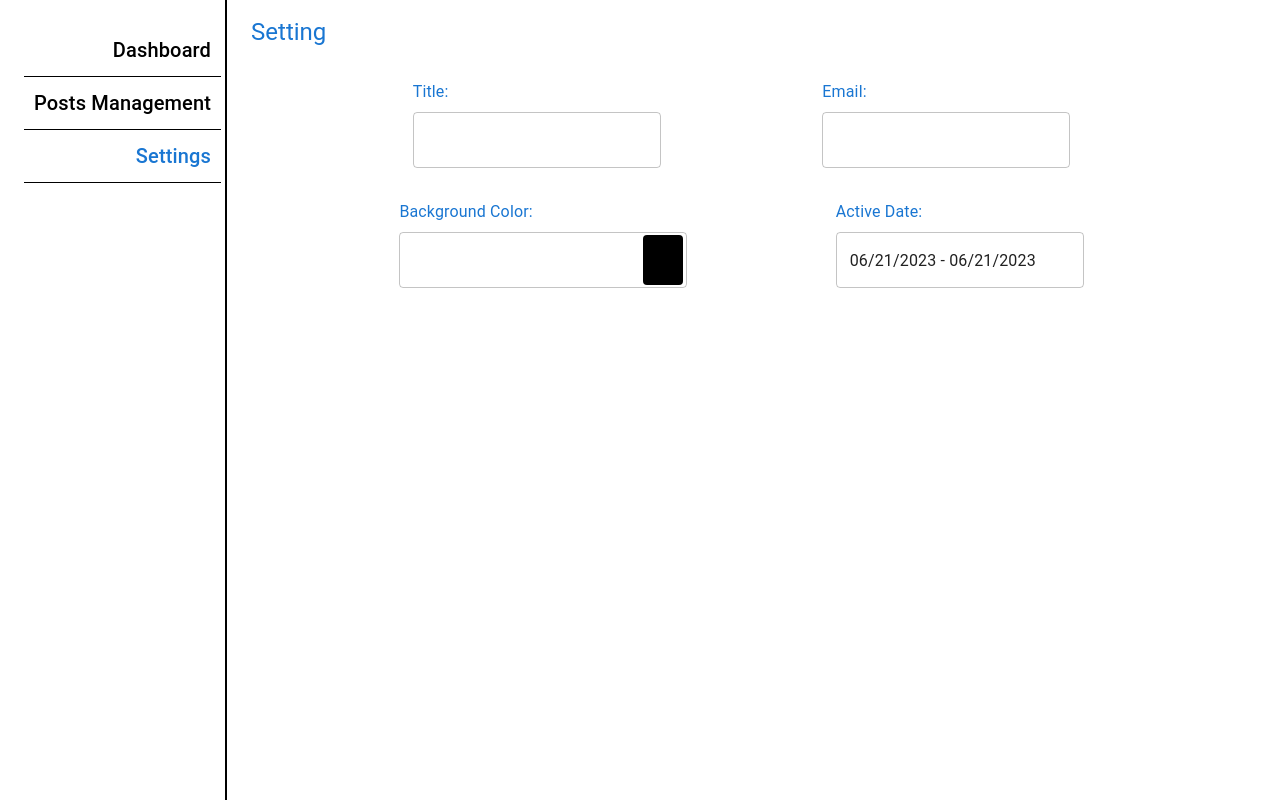
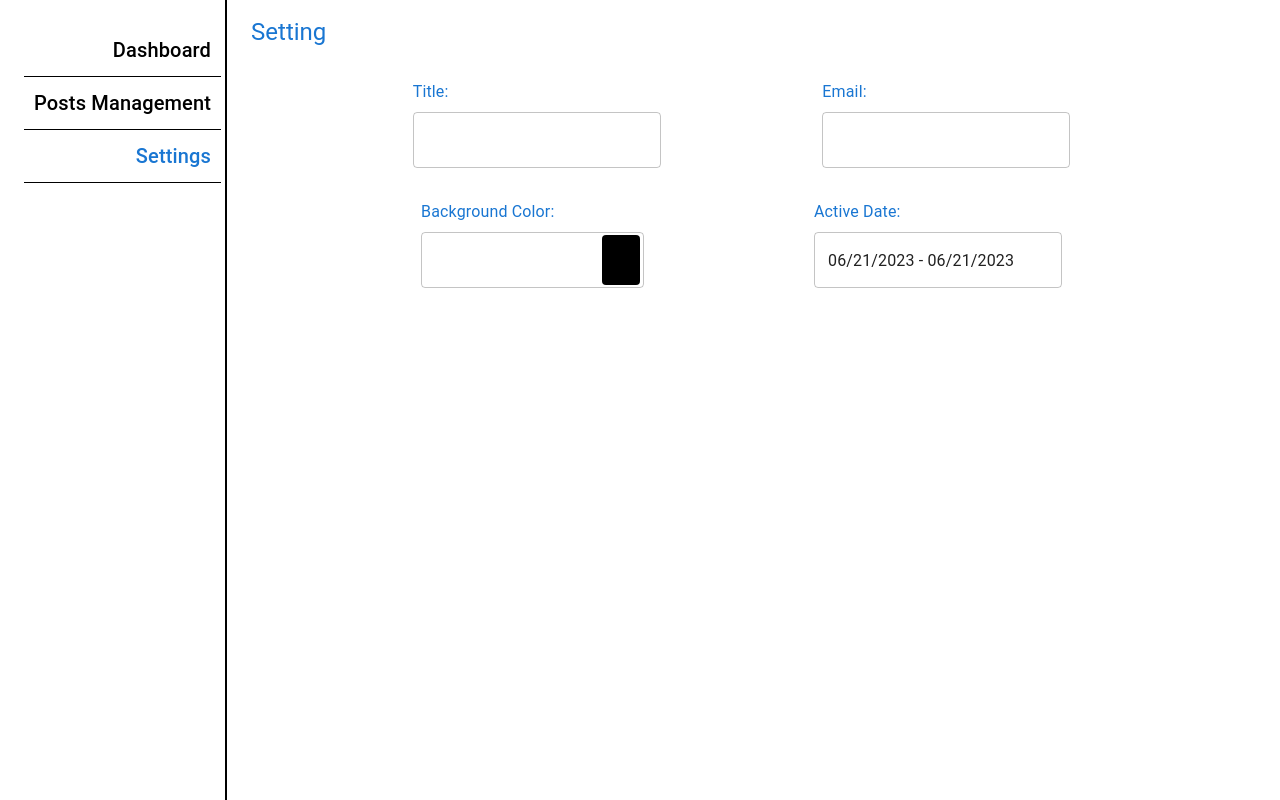
Before and after one commit to Tewwi/admin-tesing, a React (Create React App) app: page /settings in a window 1280 px wide. Built offline with nearby package versions, Linux system fonts and the light colour scheme.

Commit message:
update date range

```diff
--- /dev/null
+++ b/src/components/setting/FomrControl/DateRangeForm.tsx
@@ -0,0 +1,27 @@
+import { OutlinedInput } from "@mui/material";
+import React from "react";
+import DatePicker from "react-datepicker";
+import "react-datepicker/dist/react-datepicker.css";
+
+interface IDateRangeFormProps {
+  startDate: Date | null;
+  endDate: Date | null;
+  onChange: (date: [Date | null, Date | null]) => void;
+}
+
+const DateRangeForm = (props: IDateRangeFormProps) => {
+  const { startDate, endDate, onChange } = props;
+
+  return (
+    <DatePicker
+      selected={startDate}
+      onChange={onChange}
+      startDate={startDate}
+      endDate={endDate}
+      selectsRange
+      customInput={<OutlinedInput />}
+    />
+  );
+};
+
+export default DateRangeForm;
--- a/src/pages/Setting.tsx
+++ b/src/pages/Setting.tsx
@@ -1,9 +1,8 @@
-import { Box, Container, OutlinedInput, Typography } from "@mui/material";
+import { Box, Container, Typography } from "@mui/material";
 import { useState } from "react";
-import DatePicker from "react-datepicker";
-import "react-datepicker/dist/react-datepicker.css";
 import { useForm } from "react-hook-form";
 import ColorPicker from "../components/setting/ColorPicker";
+import DateRangeForm from "../components/setting/FomrControl/DateRangeForm";
 import TextFieldForm from "../components/setting/FomrControl/TextFieldForm";
 import { patternEmail } from "../contanst";
 
@@ -81,7 +80,7 @@ const Setting = () => {
             name="backgroundColor"
             rules={{ required: true }}
             size="medium"
-            sx={{ paddingRight: "4px" }}
+            sx={{ paddingRight: "4px", maxWidth: "223px" }}
             endAdornment={
               <Box
                 onClick={() => setOpenColorPicker(true)}
@@ -107,18 +106,15 @@ const Setting = () => {
           <Typography variant="body1" sx={{ color: "primary.main", mb: 1 }}>
             Active Date:
           </Typography>
-          <DatePicker
-            selected={dateValue.startDate}
+          <DateRangeForm
+            startDate={dateValue.startDate}
+            endDate={dateValue.endDate}
             onChange={(date) => {
               setValue("activeDate", {
                 startDate: date[0],
                 endDate: date[1],
               });
             }}
-            startDate={dateValue.startDate}
-            endDate={dateValue.endDate}
-            selectsRange
-            customInput={<OutlinedInput />}
           />
         </Box>
       </Box>
```
